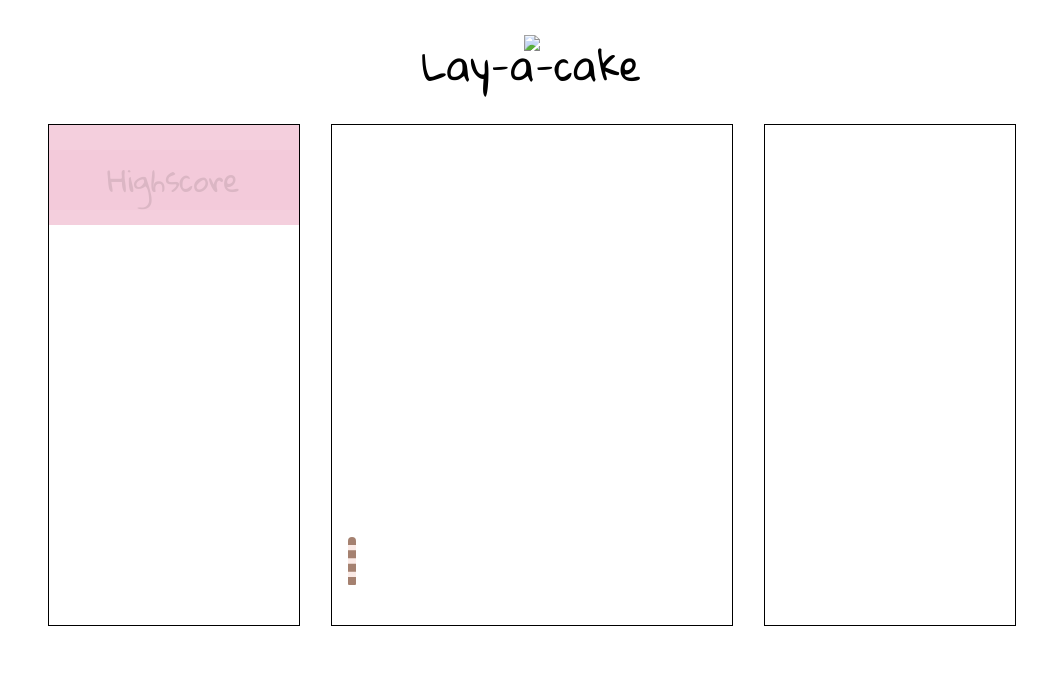
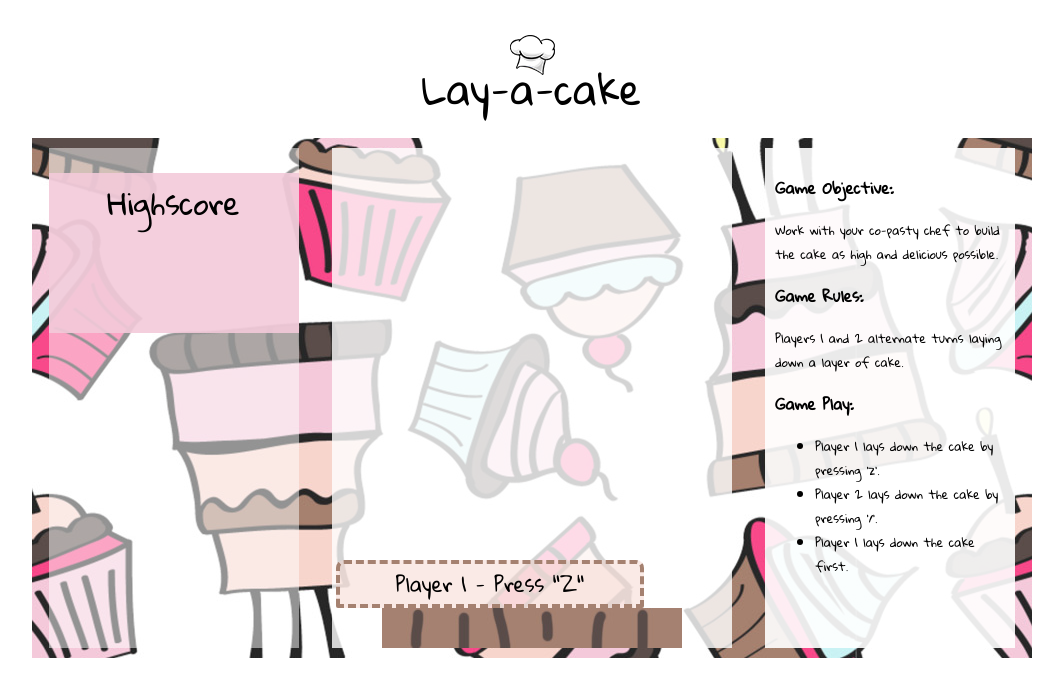
Before and after one commit to samyoshon/samyoshon.github.io, a plain HTML site: page game.html in a window 1280 px wide. Shown: the whole page, without its empty margins (108-1171 px from the left). Drawn offline with nearby package versions, Linux system fonts and the light colour scheme.

Commit message:
first commit

```diff
--- a/css/style.css
+++ b/css/style.css
@@ -1,4 +1,4 @@
-/* ========= LOGO ========= */
+/* ======= LOGO HEADER ======= */
 
 #logo {
   text-align: center;
@@ -6,17 +6,15 @@
 }
 
 #logo p {
-  margin-left: auto;
-  margin-right: auto;
+  margin-top: -30px;
   margin-bottom: 5px;
   font-family: 'Gloria Hallelujah', cursive;
-  margin-top: -30px;
   font-size: 40px;
 }
 
-/* ========= END ========= */
+/* ======= END ======= */
 
-/* ========= MAIN CONTAINERS ========= */
+/* ======= CONTAINERS ======= */
 
 #container {
   width: 1000px;
@@ -37,9 +35,7 @@
   margin-top: 10px;
   margin-bottom: 10px;
   position: relative;
-  display: flex;
   background-color: rgba(255, 255, 255, 0.5);
-  border: 1px solid black;
 }
 
 #left {
@@ -56,47 +52,53 @@
 #right {
   width: 250px;
   height: 500px;
+  background-color: rgba(255, 255, 255, 0.9);
+  font-family: 'Gloria Hallelujah', cursive;
+  font-size: 12px;
+  box-sizing: border-box;
+  padding: 10px;
 }
 
-/* ========= END ========= */
+#right h3 {
+  font-weight: bold;
+  font-size: 15px;
+}
 
-/* ========= TOWERS TO APPEND ========= */
+/* ======= END ======= */
+
+/* ======= TOWERS ======= */
 
 .tower {
-  width: 300px;
-  height: 40px;
   border-radius: 8px 8px 2px 2px;
   position: absolute;
 }
 
 #startTower {
+  width: 300px;
+  height: 40px;
   background-image: url(cake-base.jpg);
+  position: absolute;
   bottom: 0;
   left: 50px;
 }
 
 #topTower {
+  width: 300px;
+  height: 40px;
   border: 4px dashed #a58170;
+  position: absolute;
   text-align: center;
   font-size: 20px;
   font-family: 'Gloria Hallelujah', cursive;
 }
 
 #lastTower {
-  position: absolute; }
+  position: absolute;
+}
 
-/* ========= END ========= */
+/* ======= END ======= */
 
-/* ========= POP UPS ========= */
-
-.emojis {
-  width: 150px;
-  height: 150px;
-  z-index: 5;
-  position: absolute;
-  left: 125px;
-  top: 280px;
-}
+/* ======= POP UPS ======= */
 
 #scoreShows {
   width: 150px;
@@ -107,7 +109,17 @@
   color: #f44c8b;
   text-align: center;
   font-size: 100px;
-  font-family: 'Gloria Hallelujah', cursive; }
+  font-family: 'Gloria Hallelujah', cursive;
+}
+
+.emojis {
+  width: 150px;
+  height: 150px;
+  z-index: 5;
+  position: absolute;
+  left: 125px;
+  top: 280px;
+}
 
 #winShows {
   width: 70px;
@@ -135,3 +147,5 @@
   text-align: center;
   font-size: 50px;
   font-family: 'Gloria Hallelujah', cursive; }
+
+/* ======= END ======= */
--- a/index.html
+++ b/game.html
@@ -15,13 +15,22 @@
 	</div>
 	<div id="container">
 		<div class="containers" id="left"></div>
-
 		<div class="containers" id="main"></div>
-
-		<div class="containers" id="right"></div>
+		<div class="containers" id="right">
+			<h3>Game Objective:</h3>
+			<p>Work with your co-pasty chef to build the cake as high and delicious possible.</p>
+			<h3>Game Rules:</h3>
+			<p>Players 1 and 2 alternate turns laying down a layer of cake.</p>
+			<h3>Game Play:</h3>
+			<ul>
+				<li>Player 1 lays down the cake by pressing 'z'.</li>
+				<li>Player 2 lays down the cake by pressing '/'.</li>
+				<li>Player 1 lays down the cake first.</li>
+			</ul>
+		</div>
 	</div>
 </body>
 
-<script type="text/javascript" src="js/script.js"></script>
+<script type="text/javascript" src="js/script_final.js"></script>
 
 </html>
--- a/js/script.js
+++ b/js/script_final.js
@@ -66,15 +66,15 @@ $(function(){
 		$(scoreBox).attr('id', 'scoreShows');
 		$('#main').append(scoreBox);
 
-		$(goodBox).attr({'id': 'goodShows', 'src': 'css/emoji1.jpg', 'class': 'emojis'});
+		$(goodBox).attr({id: 'goodShows', 'src': 'css/emoji1.jpg', class: 'emojis'});
 		$('#main').append(goodBox);
 		$('#goodShows').hide();
 
-		$(badBox).attr({'id': 'badShows', 'src': 'css/emoji2.jpg', 'class': 'emojis'});
+		$(badBox).attr({id: 'badShows', 'src': 'css/emoji2.jpg', class: 'emojis'});
 		$('#main').append(badBox);
 		$('#badShows').hide();
 
-		$(omgBox).attr({'id': 'omgShows', 'src': 'css/emoji3.jpg', 'class': 'emojis'});
+		$(omgBox).attr({id: 'omgShows', 'src': 'css/emoji3.jpg', class: 'emojis'});
 		$('#main').append(omgBox);
 		$('#omgShows').hide();
 
@@ -135,7 +135,7 @@ $(function(){
 		$(movingBox).remove();
 
 		boxCount.push(document.createElement('div'));
-		$(boxCount[j]).attr({'id': 'lastTower-' + j, 'class': 'tower'});
+		$(boxCount[j]).attr({id: 'lastTower-' + j, class: 'tower'});
 		$('#main').append(boxCount[j]);
 
 		$(boxCount[j]).css({
@@ -291,6 +291,8 @@ $(function(){
 	}
 
 	function addCherry () {
+		playerTurn = 3; // PREVENTS ADDITIONAL LAYING OF CAKES
+
 		if (i > 5) {
 			$('#winShows').css('left', (visLeft[j]));
 			$('#winShows').show().effect('pulsate');
```
Also changed, not shown: css/cake-base.jpg (added), css/cake-pattern.jpg (added), css/chef-hat.png (added), css/cherry.png (added), css/emoji1.jpg (added), css/emoji2.jpg (added), css/emoji3.jpg (added), css/emoji3.png (added), css/evil-face.png (added), css/free-birthday-cake-clip-art-free-birthday-clipart-images.jpg (added), css/hand-clap.jpg (added), css/player1-cake.jpg (added), css/player2-cake.jpg (added), 2 other files.
